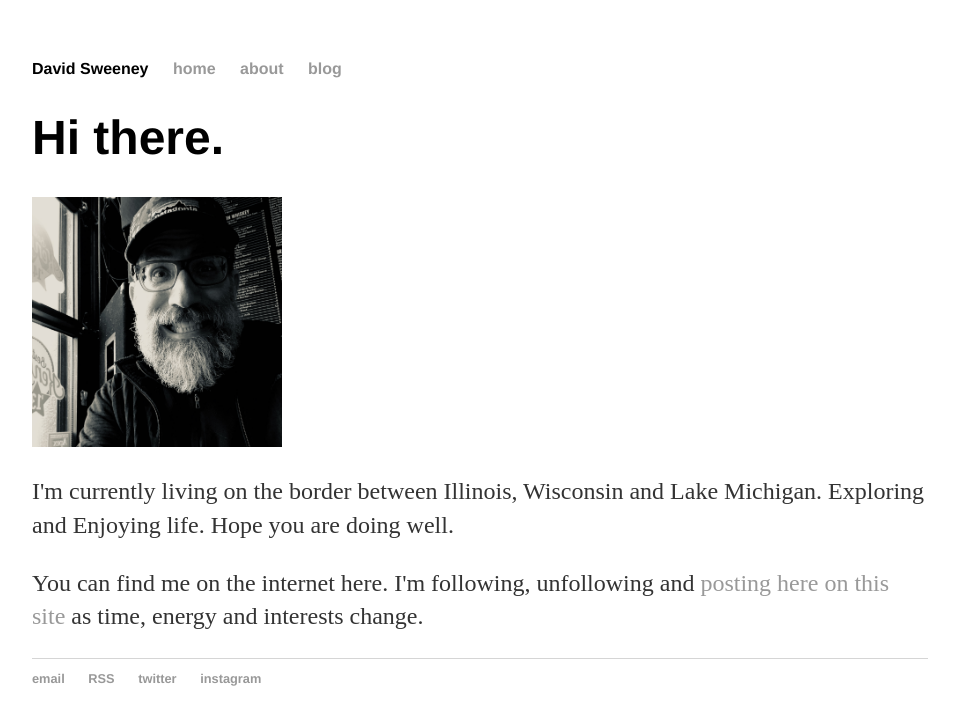
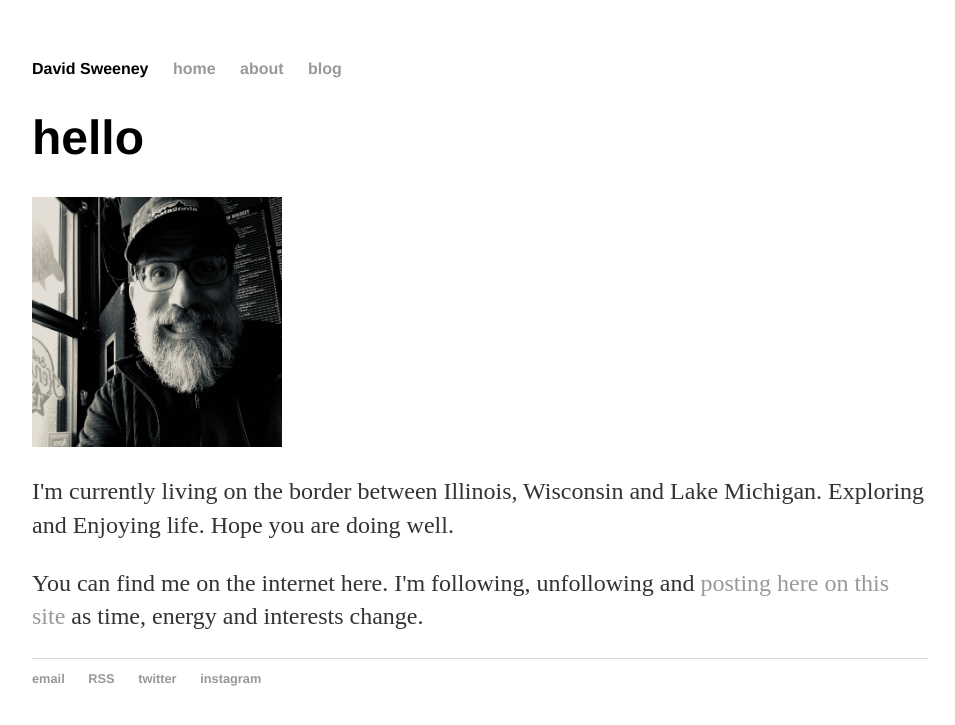
Before and after one commit to dvdsweeney/dvdsweeney.github.io, a Jekyll site: the page built from index.html, in a window 1280 px wide. Shown: the top 725 px of the page, without its empty margins (160-1115 px from the left). Built offline with Jekyll 4.4.1, drawn with Linux system fonts in a browser that asks for light colours.

Commit message:
Update index.html

```diff
--- a/index.html
+++ b/index.html
@@ -3,7 +3,7 @@ layout: default
 title: David Sweeney | Home
 ---
 <div class="blurb">
-	<h1>Hi there.</h1>
+	<h1>hello</h1>
 	<img src="assets/dvdsweeney.jpeg" width="250" />
 	<p>I'm currently living on the border between Illinois, Wisconsin and Lake Michigan. Exploring and Enjoying life. Hope you are doing well.</p>
 	<p>You can find me on the internet here. I'm following, unfollowing and <a href="https://dvdsweeney.github.io/blog/">posting here on this site</a> as time, energy and interests change.<p>
```
